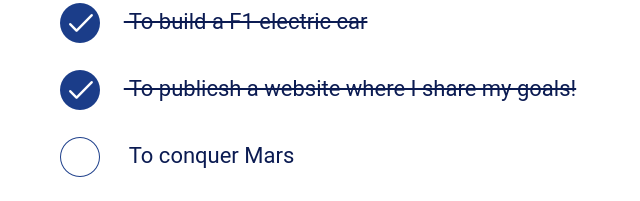
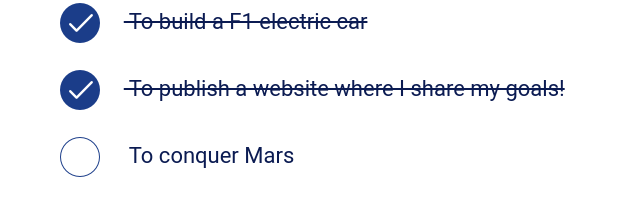
Before and after one commit to gergana95/personal-goals, a plain HTML site: page index.html in a window 1280 px wide. Shown: the part 779-980 px from the top of the page, 102-742 px from the left. Drawn offline with Linux system fonts and the light colour scheme.

Commit message:
Fix: typo on list item

```diff
--- a/index.html
+++ b/index.html
@@ -25,7 +25,7 @@
 
 			<li class="list__item list__item--line-through">
 			<img class="list__image" alt="tick circle" src="images/tick.png">
-			To publicsh a website where I share my goals!
+			To publish a website where I share my goals!
 			</li>
 
 			<li class="list__item">
```
